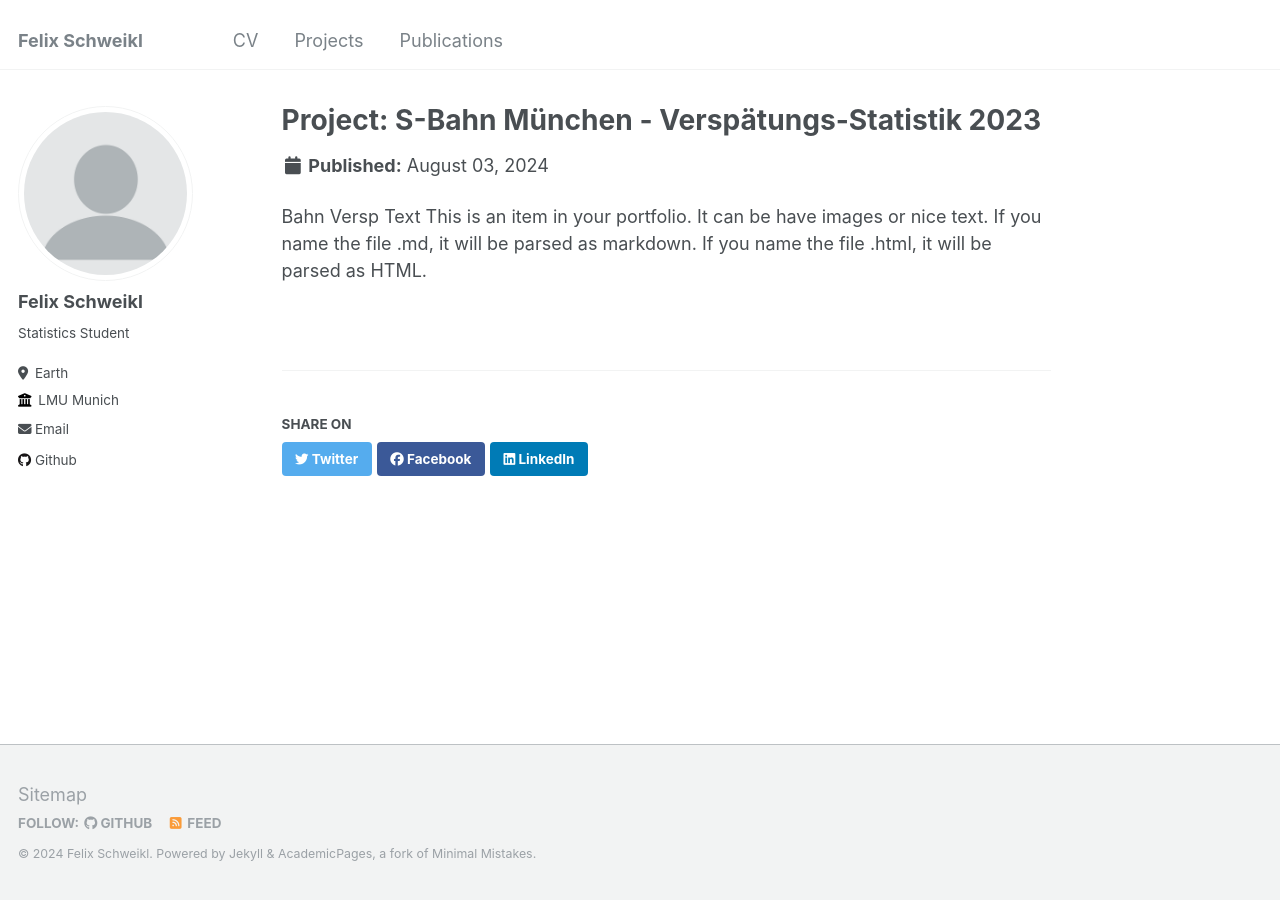
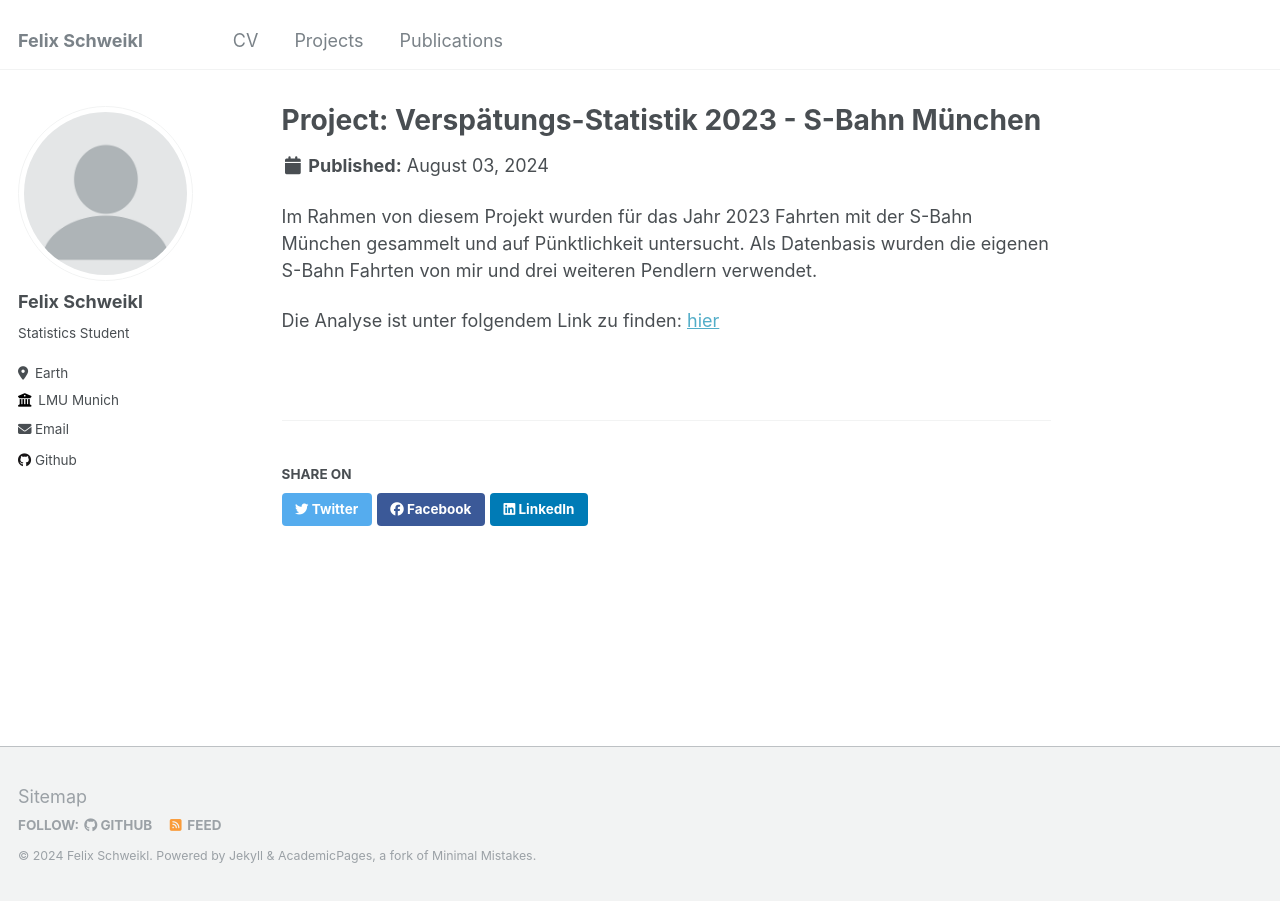
Before and after one commit to felixschweikl/felixschweikl.github.io, a Jekyll site: the page built from _projects/projects-1.md, in a window 1280 px wide. Built offline with Jekyll 4.4.1, drawn with Linux system fonts in a browser that asks for light colours.

Commit message:
bahn project

```diff
--- a/_projects/projects-1.md
+++ b/_projects/projects-1.md
@@ -1,8 +1,10 @@
 ---
-title: "Project: S-Bahn München - Verspätungs-Statistik 2023 "
-excerpt: "Short description of portfolio item number 1<br/><img src='/images/500x300.png'>"
+title: "Project: Verspätungs-Statistik 2023 - S-Bahn München"
+excerpt: "Descriptive data analysis of delays in the Munich S-Bahn based on self-collected dataset on my line [DE]<br/><img src='/images/ZugEndet_Aussteigen.png'>"
 collection: projects
 ---
 
-Bahn Versp Text
-This is an item in your portfolio. It can be have images or nice text. If you name the file .md, it will be parsed as markdown. If you name the file .html, it will be parsed as HTML.
+
+Im Rahmen von diesem Projekt wurden für das Jahr 2023 Fahrten mit der S-Bahn München gesammelt und auf Pünktlichkeit untersucht. Als Datenbasis wurden die eigenen S-Bahn Fahrten von mir und drei weiteren Pendlern verwendet.
+
+Die Analyse ist unter folgendem Link zu finden: [hier](http://felixschweikl.github.io/files/paper1.pdf)
```
Also changed, not shown: _pages/404.md (+2 -2 lines), images/ZugEndet_Aussteigen.jpg (added).
